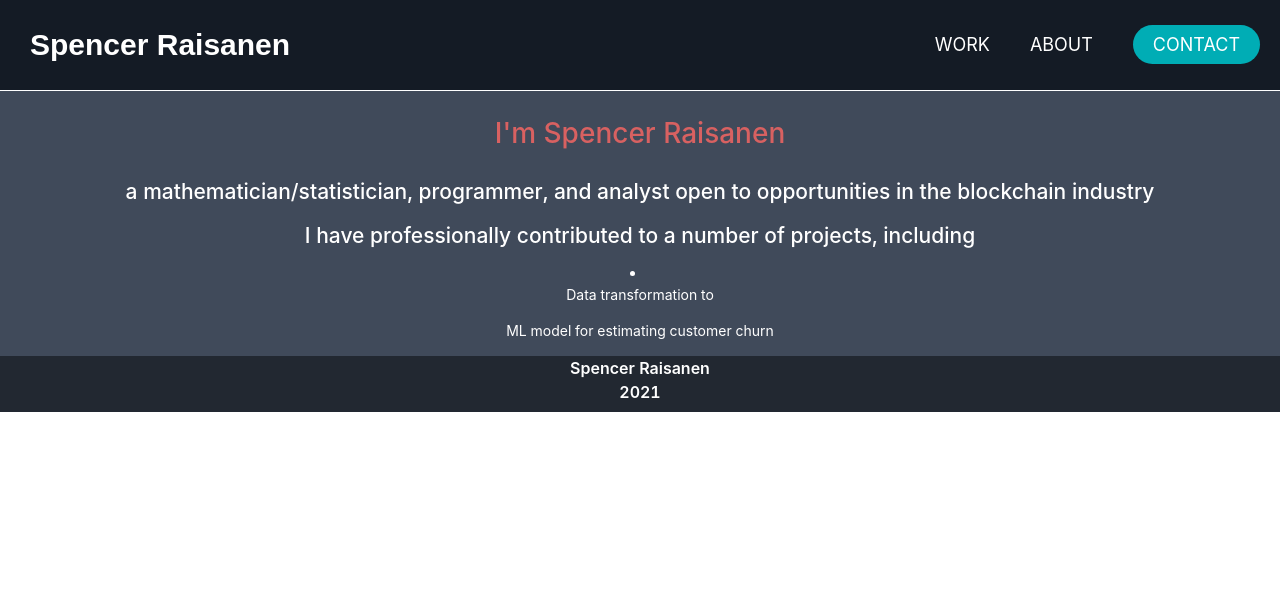
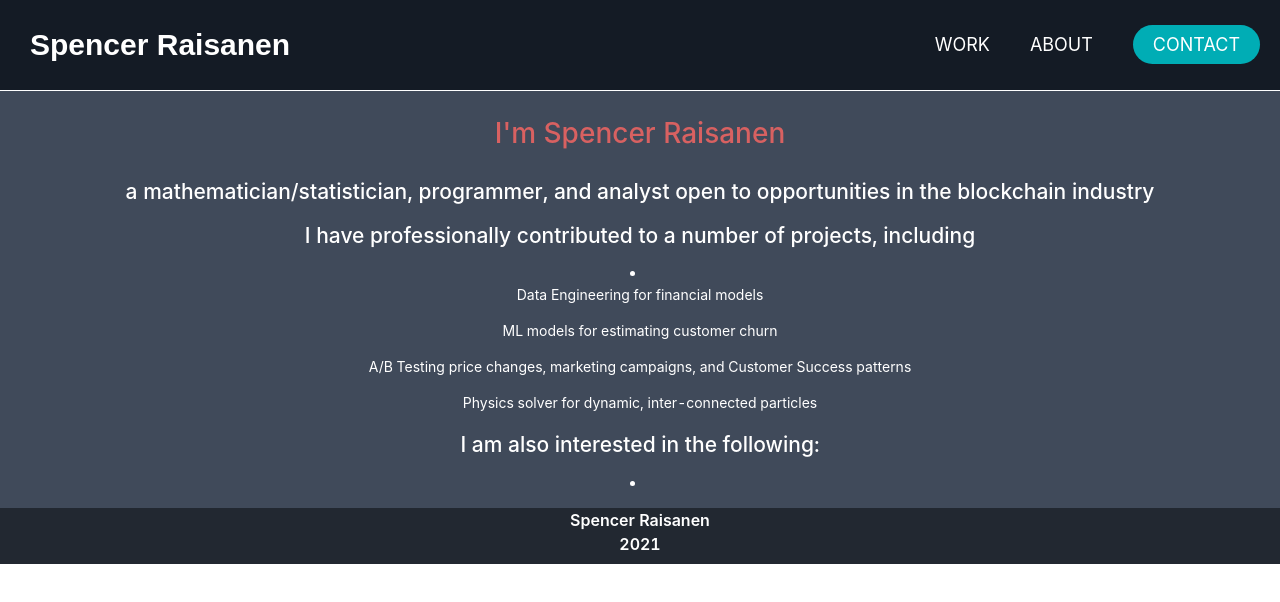
Before and after one commit to spencerrais/1-blog, a React (Create React App) app in the folder 1-blog/: page / in a window 1280 px wide. Shown: the top 602 px of the page. Built offline with nearby package versions, Linux system fonts and the light colour scheme.

Commit message:
added additional projects

```diff
--- a/1-blog/src/components/Homepage.tsx
+++ b/1-blog/src/components/Homepage.tsx
@@ -7,8 +7,14 @@ function Homepage() {
             <h2>a mathematician/statistician, programmer, and analyst open to opportunities in the blockchain industry</h2>
             <h2>I have professionally contributed to a number of projects, including</h2>
             <li>
-                <ul>Data transformation to </ul>
-                <ul>ML model for estimating customer churn</ul>
+                <ul>Data Engineering for financial models</ul>
+                <ul>ML models for estimating customer churn</ul>
+                <ul>A/B Testing price changes, marketing campaigns, and Customer Success patterns</ul>
+                <ul>Physics solver for dynamic, inter-connected particles</ul>
+            </li>
+            <h2>I am also interested in the following:</h2>
+            <li>
+                <ul></ul>
             </li>
         </div>
     )
```
